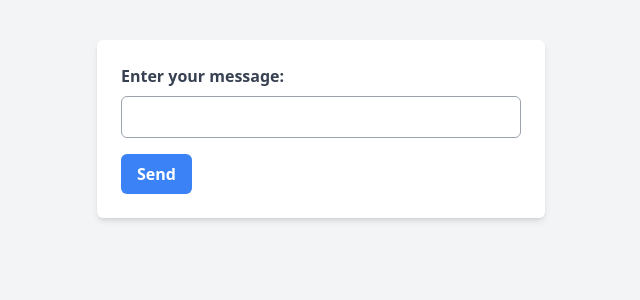
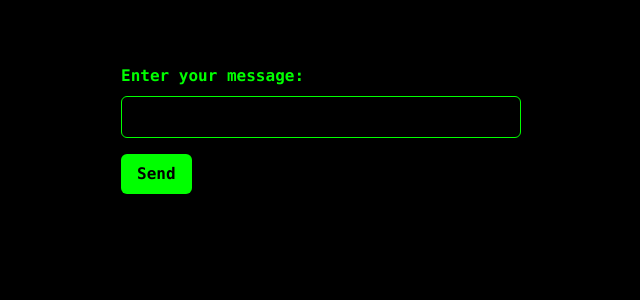
Before and after one commit to rbarbazz/pico-remote-message-display, a Python web app: template src/templates/index.html in a window 1280 px wide. Shown: the top 300 px of the page, without its empty margins (319-959 px from the left). Run offline with Jinja, Linux system fonts and the light colour scheme; the template is opened without the code that fills it, so the values that code supplies are empty; style sheets or scripts are compiled from the project's sources.

Commit message:
feat: matching color scheme

```diff
--- a/src/templates/index.html
+++ b/src/templates/index.html
@@ -6,15 +6,13 @@
     <link rel="stylesheet" href="global.css" />
     <title>Remote Message Display</title>
   </head>
-  <body class="bg-gray-100 dark:bg-gray-800">
-    <div
-      class="max-w-md mx-auto sm:mt-10 sm:bg-white sm:dark:bg-gray-700 p-6 sm:rounded-md sm:shadow-md"
-    >
+  <body class="bg-black font-mono">
+    <div class="max-w-md mx-auto sm:mt-10 p-6">
       <form action="/" method="post">
         <div class="mb-4">
           <label
             for="message"
-            class="block text-gray-700 dark:text-white font-bold mb-2"
+            class="block bg-black text-phosphorGreen font-bold mb-2"
           >
             Enter your message:
           </label>
@@ -22,13 +20,13 @@
             type="text"
             id="message"
             name="message"
-            class="border border-gray-400 p-2 w-full rounded-md dark:bg-gray-600 dark:text-white"
+            class="border border-phosphorGreen bg-black text-phosphorGreen p-2 w-full rounded-md"
             maxlength="100"
           />
         </div>
         <button
           type="submit"
-          class="bg-blue-500 hover:bg-blue-700 text-white font-bold py-2 px-4 rounded-md dark:bg-blue-700 dark:hover:bg-blue-900"
+          class="bg-phosphorGreen text-black font-bold py-2 px-4 rounded-md"
         >
           Send
         </button>
--- a/tailwind.config.js
+++ b/tailwind.config.js
@@ -2,7 +2,11 @@
 module.exports = {
   content: ['./src/templates/*.html'],
   theme: {
-    extend: {},
+    extend: {
+      colors: {
+        phosphorGreen: '#00FF00',
+      },
+    },
   },
   plugins: [],
 }
```
Also changed, not shown: src/templates/posted.html (+4 -8 lines), src/templates/redirect.html (+5 -2 lines).
